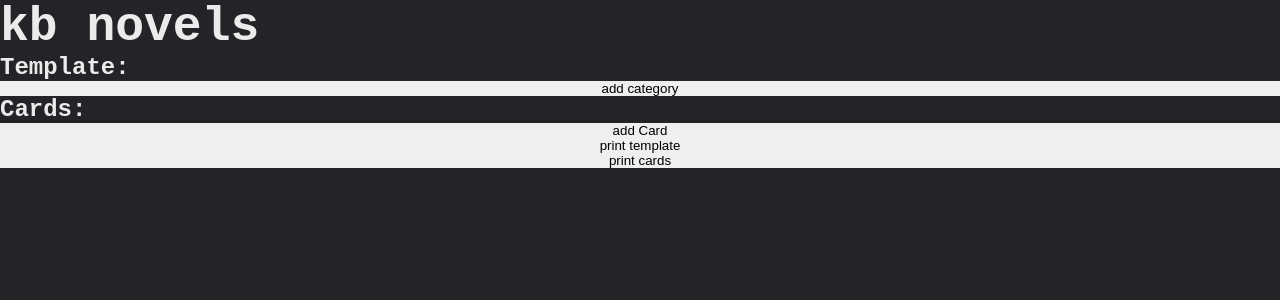
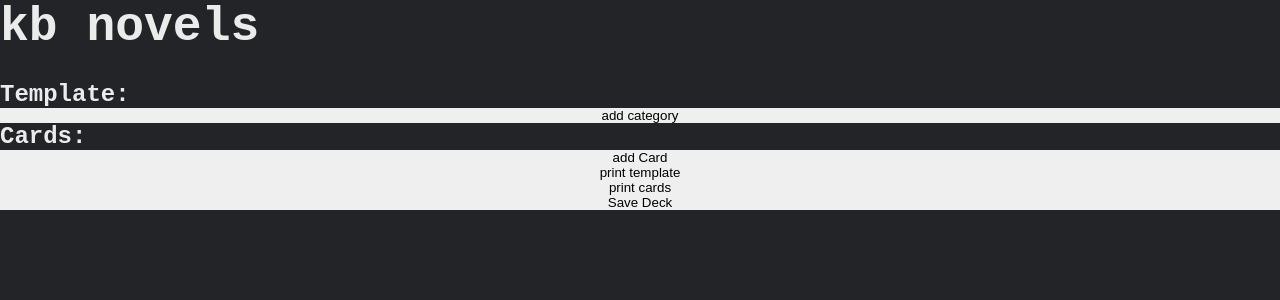
Before and after one commit to brtboi/kb-novels, a React (Create React App) app: page /edit/new in a window 1280 px wide. Shown: the top 300 px of the page. Built offline with nearby package versions, Linux system fonts and the light colour scheme.

Commit message:
feat: can now save new decks to firestore

```diff
--- a/src/components/editComponents/EditCategory.tsx
+++ b/src/components/editComponents/EditCategory.tsx
@@ -15,6 +15,7 @@ export default function EditCategory({
     updateCategory,
     isTemplate,
 }: Props) {
+    //
     const [categoryName, setCategoryName] = useState<string>(category.name);
 
     const handleCategoryNameOnBlur = () => {
@@ -25,7 +26,7 @@ export default function EditCategory({
         e: React.ChangeEvent<HTMLInputElement>
     ) => {
         const newName = e.target.value;
-        setCategoryName(newName)
+        setCategoryName(newName);
     };
 
     const handleAddRow = () => {
@@ -39,7 +40,7 @@ export default function EditCategory({
     };
 
     const handleUpdateRow = (rowIndex: number, newRow: CardRow) => {
-        const updatedRows = [...category.rows];
+        const updatedRows = structuredClone(category.rows);
         updatedRows[rowIndex] = newRow;
         updateCategory({ ...category, rows: updatedRows });
     };
--- a/src/components/editComponents/EditPage.tsx
+++ b/src/components/editComponents/EditPage.tsx
@@ -1,38 +1,56 @@
 import React, { useEffect, useState } from "react";
 import { useParams } from "react-router-dom";
 import { Card } from "../../entity/types";
-import { doc, getDoc } from "firebase/firestore";
+import { addDoc, collection, doc, getDoc } from "firebase/firestore";
 import { db } from "../../firebase/firebase";
 import EditCard from "./EditCard";
+import classNames from "classnames";
+import styles from "./editStyles.module.css";
 
 export default function EditPage() {
     const { deckId } = useParams<{ deckId: string }>();
 
+    const [deckName, setDeckName] = useState<string | null>(null);
     const [templateCard, setTemplateCard] = useState<Card | null>(null);
     const [cards, setCards] = useState<Card[] | null>(null);
-    const [, setUpdate] = useState<number>(0);
 
     useEffect(() => {
         const fetchCards = async () => {
             try {
                 const docSnapshot = await getDoc(doc(db, `decks/${deckId}`));
+                const data = docSnapshot.data();
 
-                setTemplateCard(JSON.parse(docSnapshot.data()?.template));
-                setCards(JSON.parse(docSnapshot.data()?.cards));
+                setDeckName(data?.name);
+                setTemplateCard(JSON.parse(data?.template));
+                setCards(JSON.parse(data?.cards));
             } catch (e) {
                 console.error("Error fetching CARDS", e);
             }
         };
 
         if (deckId === "new") {
+            setDeckName("");
             setTemplateCard({ categories: [] });
             setCards([]);
         } else {
             fetchCards();
         }
 
-        setUpdate((prev) => prev + 1);
     }, [deckId]);
+
+    const handleSaveDeck = async () => {
+        try {
+            const docRef = await addDoc(collection(db, "decks"), {
+                name: deckName,
+                template: JSON.stringify(templateCard),
+                cards: JSON.stringify(cards)
+            });
+
+            console.log("Doc created successfully with ID:", docRef.id)
+        } catch (error) {
+            console.error("Error saving deck to db:", error);
+        }
+    };
 
     const updateTemplateCard = (newCard: Card) => {
         setTemplateCard(newCard);
@@ -40,7 +58,7 @@ export default function EditPage() {
 
     const updateCard = (cardIndex: number, newCard: Card) => {
         setCards((prev) => {
-            const updatedCards = prev!;
+            const updatedCards = structuredClone(prev!);
             updatedCards[cardIndex] = newCard;
             return updatedCards;
         });
@@ -60,11 +78,15 @@ export default function EditPage() {
 
     return (
         <>
-            {templateCard !== null && cards !== null ? (
-                // <EditContext.Provider value={{ templateRef, cardsRef }}>
-                //     {/* <EditBody /> */}
-                // </EditContext.Provider>
+            {deckName !== null && templateCard !== null && cards !== null ? (
                 <div style={{ display: "flex", flexDirection: "column" }}>
+                    <input
+                        className={classNames(styles.Input)}
+                        value={deckName}
+                        onChange={(e) => {
+                            setDeckName(e.target.value);
+                        }}
+                    />
                     <p>Template:</p>
                     <EditCard
                         card={templateCard}
@@ -97,6 +119,7 @@ export default function EditPage() {
                     >
                         print cards
                     </button>
+                    <button onClick={handleSaveDeck}>Save Deck</button>
                 </div>
             ) : (
                 <p>loading...</p>
--- a/src/entity/contexts.ts
+++ b/src/entity/contexts.ts
@@ -1,5 +1,5 @@
 import { createContext } from "react";
-import { Card, InputNodeList, TemplateCard } from "./types.ts";
+import { Card, InputNodeList } from "./types.ts";
 
 interface InputContextType {
     inputNodeListRef: React.MutableRefObject<InputNodeList>;
--- a/src/entity/types.ts
+++ b/src/entity/types.ts
@@ -10,30 +10,6 @@ export enum ROWTYPE {
     STRING = "string",
     NUMBER = "number",
 }
-
-// export type CardRows = {
-//     [key: string]: number[] | string[];
-// };
-
-// export type Card = {
-//     [key: string]: CardRows;
-// };
-
-export type TemplateCategory = {
-    _dependencies: string[];
-    _isOrdered: boolean;
-    _isSequential: boolean;
-    name: string;
-    rows: {
-        label: string;
-        _type: ROWTYPE;
-        _isCaseSensitive: boolean;
-    }[];
-};
-
-export type TemplateCard = {
-    categories: TemplateCategory[];
-};
 
 export type CardRow = {
     label: string;
--- a/src/firebase/firebase.ts
+++ b/src/firebase/firebase.ts
@@ -1,6 +1,6 @@
 // Import the functions you need from the SDKs you need
 import { initializeApp } from "firebase/app";
-import { getAnalytics } from "firebase/analytics";
+// import { getAnalytics } from "firebase/analytics";
 import { getAuth } from "firebase/auth";
 import { getFirestore } from "firebase/firestore";
 // TODO: Add SDKs for Firebase products that you want to use
@@ -22,4 +22,4 @@ const firebaseConfig = {
 export const app = initializeApp(firebaseConfig);
 export const db = getFirestore(app);
 export const auth = getAuth(app);
-export const analytics = getAnalytics(app);
+// export const analytics = getAnalytics(app);
--- a/src/global.css
+++ b/src/global.css
@@ -21,7 +21,7 @@
     margin: 0px;
     border: none;
     padding: 0px;
-    overflow: hidden;
+    overflow: auto;
     box-sizing: border-box
 }
 
```
